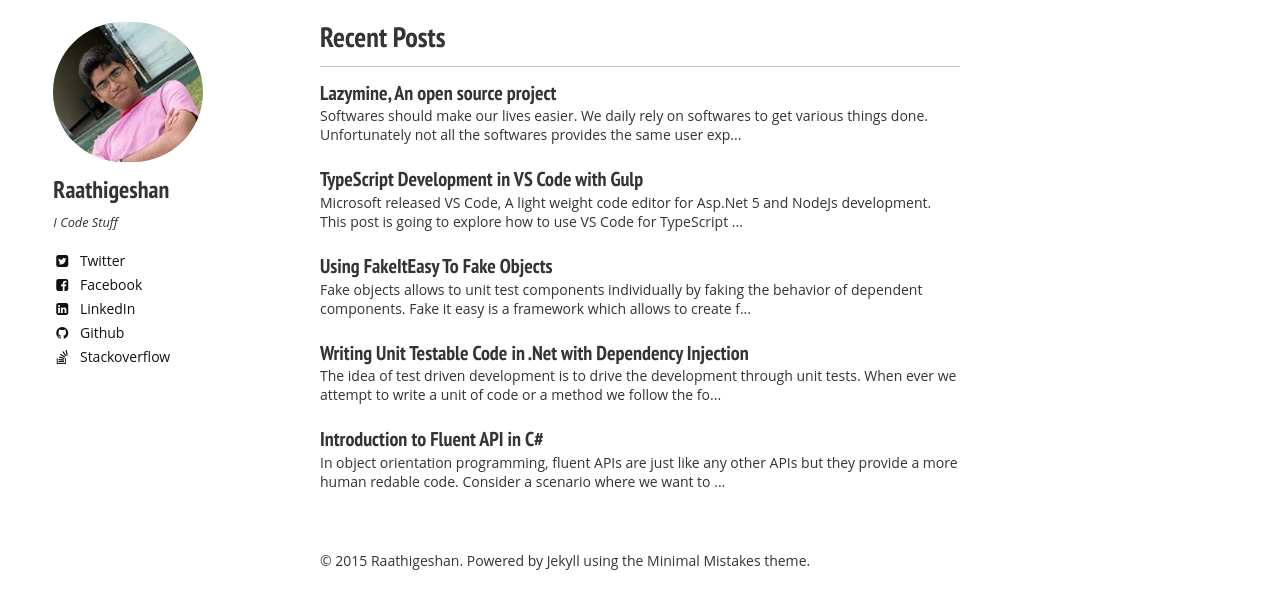
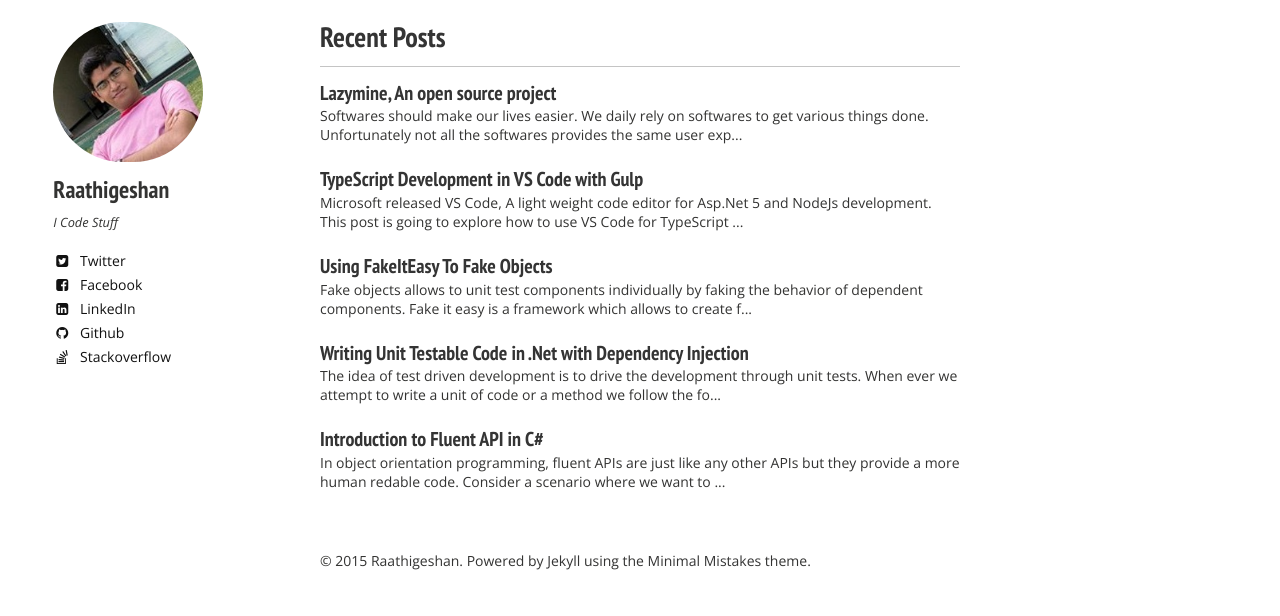
Before and after one commit to Raathigesh/Raathigesh.github.io, a Jekyll site: the page built from index.md, in a window 1280 px wide. Shown: the part 1059-1675 px from the top of the page. Built offline with Jekyll 4.4.1, drawn with Linux system fonts in a browser that asks for light colours; nearby versions of some CDN libraries.

Commit message:
no message

```diff
--- a/_includes/_head.html
+++ b/_includes/_head.html
@@ -23,6 +23,7 @@
 
 <!-- For all browsers -->
 <link rel="stylesheet" href="{{ site.url }}/assets/css/main.css">
+<link rel='stylesheet' id='eighties-body-css'  href='//fonts.googleapis.com/css?family=Open+Sans%3A400italic%2C700italic%2C400%2C700' type='text/css' media='all' />
 
 <meta http-equiv="cleartype" content="on">
 
```
